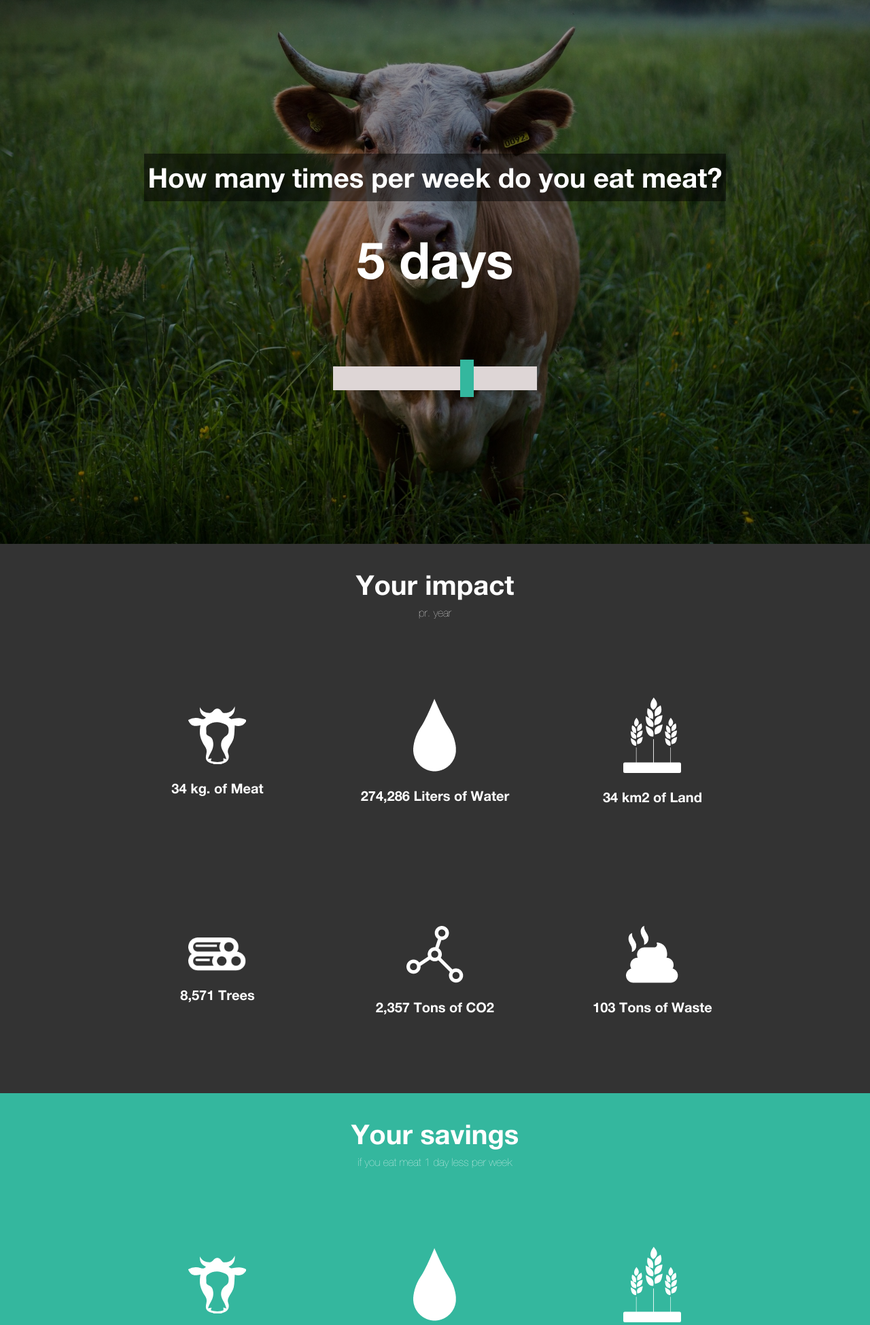
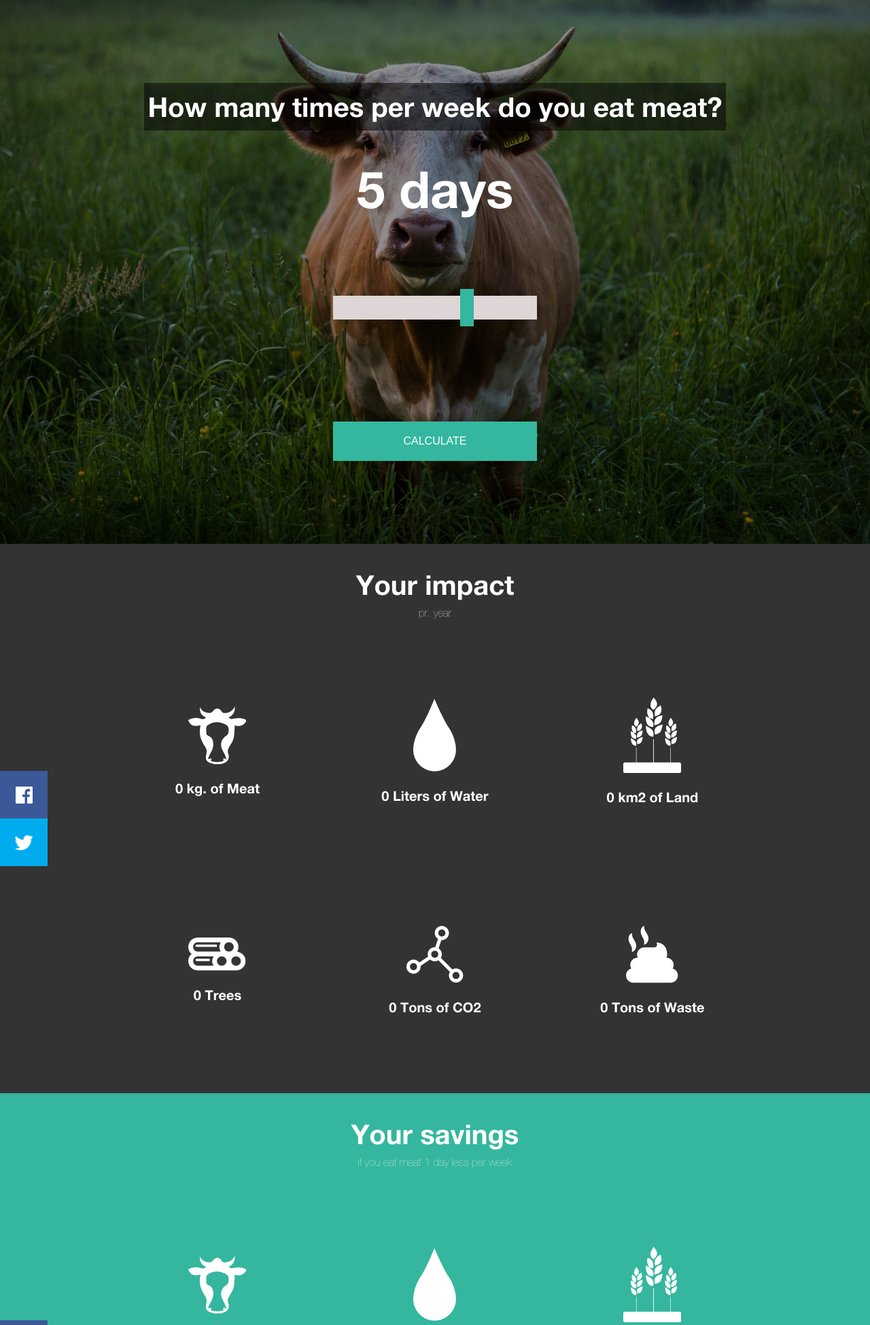
Before and after one commit to BjornDCode/greenpeace, a PHP site: page / in a window 1280 px wide. Shown: the top 1949 px of the page at 68% size. Run offline with PHP 8.4, Linux system fonts and the light colour scheme; some libraries are stand-ins or nearby versions.

Commit message:
Calculate button & Share buttons

```diff
--- a/assets/css/style.css
+++ b/assets/css/style.css
@@ -137,6 +137,7 @@ h3 {
 
 .slider {
     /*removes default webkit styles*/
+	margin-bottom: 100px;
     -webkit-appearance: none;
 
     /*fix for FF unable to apply focus style bug */
@@ -223,6 +224,16 @@ h3 {
     background: #DED6D6;
 }
 
+.calculate {
+	background-color: #34B79E;
+	color: #fff;
+	border: none;
+	padding: 10px 40px;
+	text-transform: uppercase;
+	cursor: pointer;
+	outline: none;
+}
+
 @media (min-width: 600px) {
     .slider-section h2 {
         margin-bottom: 100px;
@@ -233,6 +244,7 @@ h3 {
     }
     .slider {
         width: 300px;
+		margin-bottom: 150px;
     }
     .slider::-webkit-slider-runnable-track {
         width: 300px;
@@ -244,6 +256,11 @@ h3 {
         width: 300px;
     }
 
+	.calculate {
+		padding: 20px;
+		width: 300px;
+	}
+
 }
 
 /*  Impact & Savings  */
@@ -253,11 +270,23 @@ h3 {
 	color: #fff;
 	padding-top: 30px;
 	box-sizing: border-box;
+	position: relative;
 }
 
 .impact-section .headline, .savings-section .headline {
 	margin-bottom: 50px;
 }
+
+/*.impact-section .table {
+	opacity: 0;
+	transform: translateY(50px);
+	transition: transform .3s opacity .3s;
+}
+
+.impact-section .table.visible {
+	opacity: 1;
+	transform: translateY(0px);
+}*/
 
 .impact-section .table, .savings-section .table {
 	display: flex;
@@ -470,3 +499,68 @@ h3 {
 	padding: 10px;
 	cursor: pointer;
 }
+
+
+/*  Social Links  */
+
+.social {
+	position: absolute;
+	display: flex;
+	top: 0;
+	left: 0;
+	right: 0;
+	justify-content: space-between;
+}
+
+.social a {
+	display: block;
+	width: 70px;
+	height: 70px;
+	position: relative;
+}
+
+.social .facebook {
+	background-color: #3B5998;
+}
+
+.social .twitter {
+	background-color: #00aced;
+}
+
+.social .facebook:before, .social .twitter:before {
+	content: '';
+	position: absolute;
+	top: 0;
+	bottom: 0;
+	left: 0;
+	right: 0;
+	background-position: center;
+	background-repeat: no-repeat;
+}
+
+.social .facebook:before {
+	background-image: url('../images/fb-logo.png');
+	background-size: 25px;
+}
+.social .twitter:before {
+	background-image: url('../images/twitter-logo.png');
+	background-size: 40px;
+}
+
+@media (min-width: 767px) {
+	.social {
+		position: absolute;
+		display: flex;
+		top: calc(50% - 70px);
+		left: 0;
+		right: auto;
+		justify-content: space-between;
+		flex-direction: column;
+	}
+	.social a:before {
+		transition: transform .3s;
+	}
+	.social a:hover:before {
+		transform: scale(1.2);
+	}
+}
--- a/assets/js/script.js
+++ b/assets/js/script.js
@@ -1,29 +1,50 @@
 // Global variables
 var body = document.querySelector('body');
 
+
+var calculateButton = (function() {
+    var calculateButton = body.querySelector('.calculate');
+    var impactSection = $('.impact-section');
+    calculateButton.addEventListener('click', function() {
+        impact.updateNumbers(slider.getDays());
+        savings.updateNumbers(slider.getDays());
+        $('html, body').animate({
+            scrollTop: impactSection.offset().top
+        }, 300);
+        // window.pageYOffset = impactSection.offsetTop;
+    });
+})();
 
 // Use slider on mobile
 var slider = (function() {
     var sliderSection = body.querySelector('.slider-section');
     var output = sliderSection.querySelector('.output');
     var slider = sliderSection.querySelector('.slider');
-    var impactSection = body.querySelector('.impact-section');
-    var savingsSection = body.querySelector('.savings-section');
+    // var impactSection = body.querySelector('.impact-section');
+    // var savingsSection = body.querySelector('.savings-section');
     slider.addEventListener('change', updateDays);
+    var days = 5;
 
     function updateDays(e) {
-        var days = e.target.value;
+        days = Number(e.target.value);
         output.innerHTML = days + ' days';
         body.className = 'days' + days;
 
-        window.addEventListener('scroll', function() {
-            if (window.pageYOffset > impactSection.offsetTop / 2 || window.pageYOffset > savingsSection.offsetTop) {
-                impact.meatOutputContainer.classList.remove('hasRun');
-                impact.updateNumbers(Number(days));
-            }
-        });
-        savings.updateNumbers(Number(days));
+        // window.addEventListener('scroll', function() {
+        //     if (window.pageYOffset > impactSection.offsetTop / 2 || window.pageYOffset > savingsSection.offsetTop) {
+        //         impact.meatOutputContainer.classList.remove('hasRun');
+        //         impact.updateNumbers(Number(days));
+        //     }
+        // });
     }
+
+    function getDays() {
+        return days;
+    }
+
+    return {
+        getDays: getDays
+    };
 
 })();
 
@@ -37,7 +58,7 @@ var countUp = (function() {
       suffix : ''
     };
     function countElement(id, limit) {
-        var elem = new CountUp(id, 0, limit, 0, 2.5, options);
+        var elem = new CountUp(id, 0, limit, 0, 3.5, options);
         return elem;
     }
     return {
@@ -67,20 +88,26 @@ var impact = (function() {
 
     function updateNumbers(days) {
         // meatOutputContainer.innerHTML = Math.round(dataPerDay['meat'] / 7 * days).toLocaleString();
-        if (!meatOutputContainer.classList.contains('hasRun')) {
-            meatOutputContainer.innerHTML = countUp.countElement(meatOutputContainer ,Math.round(dataPerDay['meat'] / 7 * days)).start();
-            meatOutputContainer.classList.add('hasRun');
-        }
+        // if (!meatOutputContainer.classList.contains('hasRun')) {
+        //     meatOutputContainer.innerHTML = countUp.countElement(meatOutputContainer ,Math.round(dataPerDay['meat'] / 7 * days)).start();
+        //     meatOutputContainer.classList.add('hasRun');
+        // }
 
-        waterOutputContainer.innerHTML = Math.round(dataPerDay['meat'] * dataPerDay['water'] / 7 * days).toLocaleString();
-        landOutputContainer.innerHTML = Math.round(dataPerDay['meat'] * dataPerDay['land'] / 7 * days).toLocaleString();
-        treesOutputContainer.innerHTML = Math.round(dataPerDay['meat'] * dataPerDay['land'] * dataPerDay['trees'] / 7 * days).toLocaleString();
-        co2OutputContainer.innerHTML = Math.round(dataPerDay['meat'] * dataPerDay['co2'] / 7 * days).toLocaleString();
-        wasteOutputContainer.innerHTML = Math.round(dataPerDay['meat'] * dataPerDay['waste'] / 7 * days).toLocaleString();
+        meatOutputContainer.innerHTML = countUp.countElement(meatOutputContainer, Math.round(dataPerDay['meat'] / 7 * days)).start();
+        waterOutputContainer.innerHTML = countUp.countElement(waterOutputContainer, Math.round(dataPerDay['meat'] * dataPerDay['water'] / 7 * days)).start();
+        landOutputContainer.innerHTML = countUp.countElement(landOutputContainer, Math.round(dataPerDay['meat'] * dataPerDay['land'] / 7 * days)).start();
+        treesOutputContainer.innerHTML = countUp.countElement(treesOutputContainer, Math.round(dataPerDay['meat'] * dataPerDay['land'] * dataPerDay['trees'] / 7 * days)).start();
+        co2OutputContainer.innerHTML = countUp.countElement(co2OutputContainer, Math.round(dataPerDay['meat'] * dataPerDay['co2'] / 7 * days)).start();
+        wasteOutputContainer.innerHTML = countUp.countElement(wasteOutputContainer, Math.round(dataPerDay['meat'] * dataPerDay['waste'] / 7 * days)).start();
+        // waterOutputContainer.innerHTML = Math.round(dataPerDay['meat'] * dataPerDay['water'] / 7 * days).toLocaleString();
+        // landOutputContainer.innerHTML = Math.round(dataPerDay['meat'] * dataPerDay['land'] / 7 * days).toLocaleString();
+        // treesOutputContainer.innerHTML = Math.round(dataPerDay['meat'] * dataPerDay['land'] * dataPerDay['trees'] / 7 * days).toLocaleString();
+        // co2OutputContainer.innerHTML = Math.round(dataPerDay['meat'] * dataPerDay['co2'] / 7 * days).toLocaleString();
+        // wasteOutputContainer.innerHTML = Math.round(dataPerDay['meat'] * dataPerDay['waste'] / 7 * days).toLocaleString();
     }
 
 
-    updateNumbers(5);
+    // updateNumbers(5);
 
     return {
         updateNumbers: updateNumbers,
@@ -116,7 +143,7 @@ var savings = (function() {
         wasteOutputContainer.innerHTML = Math.round(dataPerDay['meat'] * dataPerDay['waste'] / 7).toLocaleString();
     }
 
-    updateNumbers(5);
+    // updateNumbers(5);
 
     return {
         updateNumbers: updateNumbers
@@ -129,3 +156,15 @@ $(document).alton({
     useSlideNumbers: false, // Set to false if you don't want to use pagination
     bodyContainer: 'body', // Tell Alton the body class
 });
+
+// Icons Transition
+// var iconTransition = (function() {
+//     var tables = body.querySelectorAll('.table');
+//     window.addEventListener('scroll', function() {
+//         for (var i = 0; i < tables.length; i++) {
+//             if (window.pageYOffset > tables[i].offsetTop / 2) {
+//                 tables[i].classList.add('visible');
+//             }
+//         }
+//     });
+// })();
--- a/index.php
+++ b/index.php
@@ -7,6 +7,7 @@
                 <h3>How many times per week do you eat meat?</h3>
                 <h2 class="output">5 days</h2>
                 <input type="range" name="daySlider" min="1" max="7" value="5" step="1" class="slider">
+                <button type="button" name="calculate" class="calculate">Calculate</button>
             </div>
         </section>
 
@@ -15,30 +16,34 @@
                 <h3>Your impact</h3>
                 <span>pr. year</span>
             </div>
+            <div class="social">
+                <a href="#0" class="facebook"></a>
+                <a href="#0" class="twitter"></a>
+            </div>
             <div class="table">
                 <div class="factor">
                     <img src="assets/images/cow.svg" alt="Meat">
-                    <p><span class="meat-output">21</span> kg. of Meat</p>
+                    <p><span class="meat-output">0</span> kg. of Meat</p>
                 </div>
                 <div class="factor">
                     <img src="assets/images/water.png" alt="Water">
-                    <p><span class="water-output">120.000</span> Liters of Water</p>
+                    <p><span class="water-output">0</span> Liters of Water</p>
                 </div>
                 <div class="factor">
                     <img src="assets/images/land.svg" alt="Land">
-                    <p><span class="land-output">3.000</span> km2 of Land</p>
+                    <p><span class="land-output">0</span> km2 of Land</p>
                 </div>
                 <div class="factor">
                     <img src="assets/images/trees.png" alt="Trees">
-                    <p><span class="trees-output">45</span> Trees</p>
+                    <p><span class="trees-output">0</span> Trees</p>
                 </div>
                 <div class="factor">
                     <img src="assets/images/co2.png" alt="CO2">
-                    <p><span class="co2-output">1.2</span> Tons of CO2</p>
+                    <p><span class="co2-output">0</span> Tons of CO2</p>
                 </div>
                 <div class="factor">
                     <img src="assets/images/waste.png" alt="Waste">
-                    <p><span class="waste-output">4</span> Tons of Waste</p>
+                    <p><span class="waste-output">0</span> Tons of Waste</p>
                 </div>
             </div>
         </section>
@@ -48,30 +53,34 @@
                 <h3>Your savings</h3>
                 <span>if you eat meat 1 day less per week</span>
             </div>
+            <div class="social">
+                <a href="#0" class="facebook"></a>
+                <a href="#0" class="twitter"></a>
+            </div>
             <div class="table">
                 <div class="factor">
                     <img src="assets/images/cow.svg" alt="Meat">
-                    <p><span class="meat-output">21</span> kg. of Meat</p>
+                    <p><span class="meat-output">0</span> kg. of Meat</p>
                 </div>
                 <div class="factor">
                     <img src="assets/images/water.png" alt="Water">
-                    <p><span class="water-output">120.000</span> Liters of Water</p>
+                    <p><span class="water-output">0</span> Liters of Water</p>
                 </div>
                 <div class="factor">
                     <img src="assets/images/land.svg" alt="Land">
-                    <p><span class="land-output">3.000</span> km2 of Land</p>
+                    <p><span class="land-output">0</span> km2 of Land</p>
                 </div>
                 <div class="factor">
                     <img src="assets/images/trees.png" alt="Trees">
-                    <p><span class="trees-output">45</span> Trees</p>
+                    <p><span class="trees-output">0</span> Trees</p>
                 </div>
                 <div class="factor">
                     <img src="assets/images/co2.png" alt="CO2">
-                    <p><span class="co2-output">1.2</span> Tons of CO2</p>
+                    <p><span class="co2-output">0</span> Tons of CO2</p>
                 </div>
                 <div class="factor">
                     <img src="assets/images/waste.png" alt="Waste">
-                    <p><span class="waste-output">4</span> Tons of Waste</p>
+                    <p><span class="waste-output">0</span> Tons of Waste</p>
                 </div>
             </div>
         </section>
```
Also changed, not shown: assets/images/twitter-logo.png (added).
